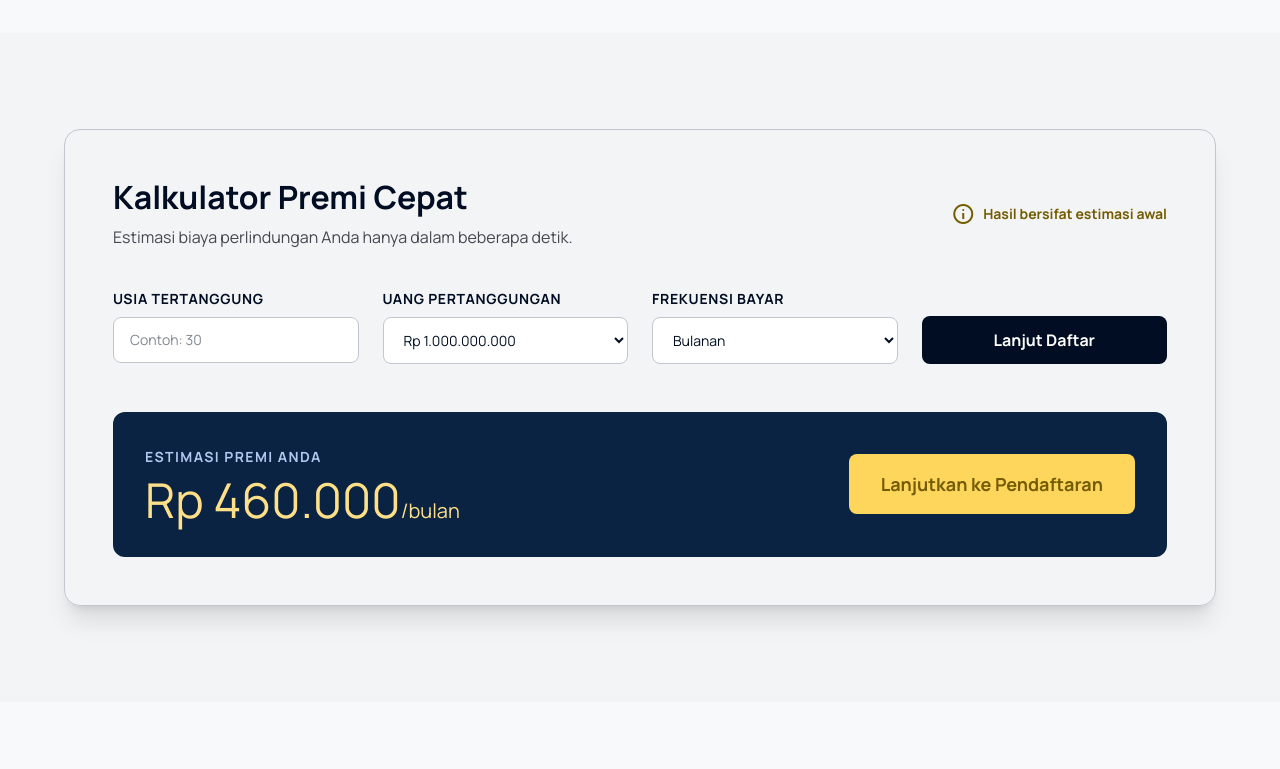
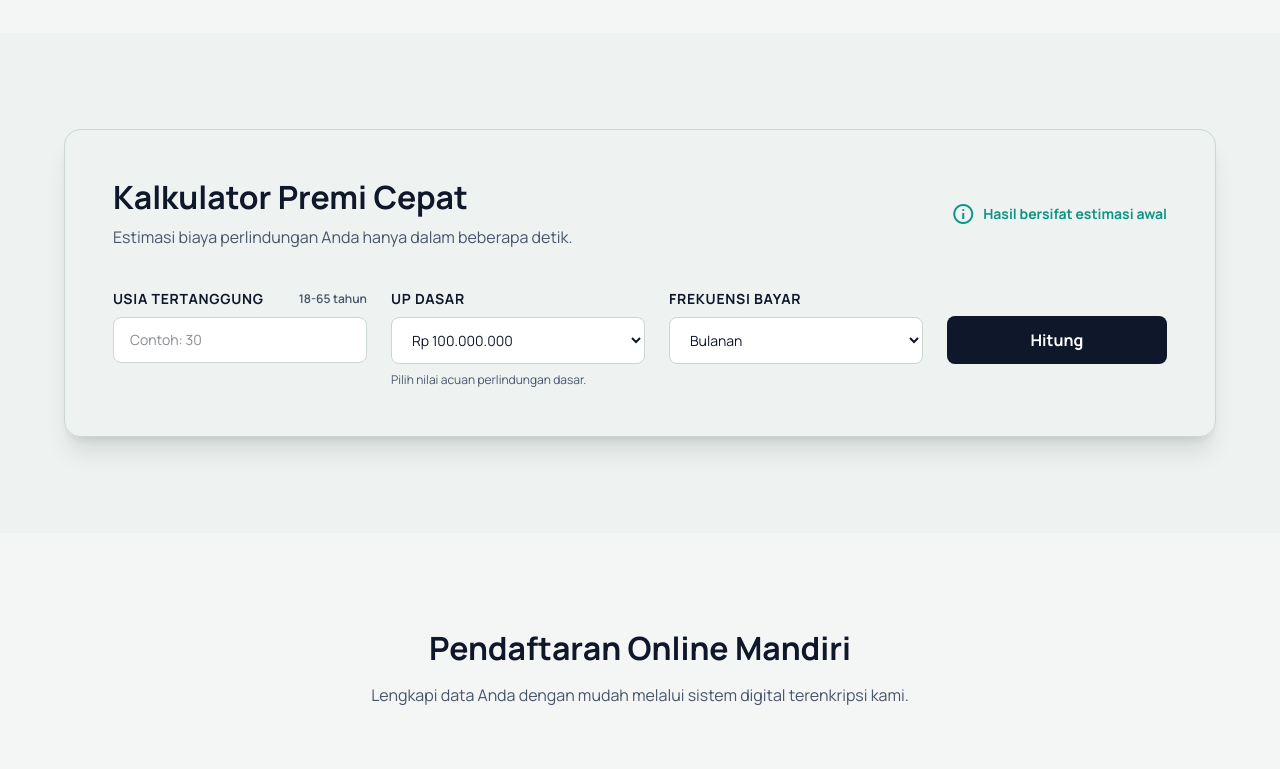
Before and after one commit to halannn/aman-jiwa, a React (Vite) app: page /products/daftar-asuransi in a window 1280 px wide. Shown: the part 1440-2209 px from the top of the page. Built offline with nearby package versions, Linux system fonts and the light colour scheme.

Commit message:
fix : update calculating premi

```diff
--- a/src/index.css
+++ b/src/index.css
@@ -1,27 +1,36 @@
 @import "tailwindcss";
 
 @theme {
-  --color-background: #f8f9fa;
-  --color-on-background: #191c1d;
+  /* Nature Teal theme */
+  --color-background: #f4f6f6; /* Light Gray-Green / Abu-abu Kehijauan Muda */
+  --color-on-background: #0f172a; /* Deep Charcoal / Arang Gelap */
 
-  --color-surface: #f8f9fa;
-  --color-surface-container-low: #f3f4f5;
+  --color-surface: #f4f6f6;
+  --color-surface-container-low: #eef3f2;
   --color-surface-container-lowest: #ffffff;
 
-  --color-primary: #000d22;
+  --color-primary: #0f172a; /* Text / Primary: Deep Charcoal / Arang Gelap */
   --color-on-primary: #ffffff;
-  --color-primary-container: #0a2342;
-  --color-on-primary-container: #768baf;
+  --color-primary-container: #134e4a;
+  --color-on-primary-container: #ccfbf1;
 
-  --color-secondary: #735c00;
-  --color-secondary-container: #fed65b;
-  --color-on-secondary-container: #745c00;
-  --color-secondary-fixed: #ffe088;
-  --color-secondary-fixed-dim: #e9c349;
-  --color-on-secondary-fixed: #241a00;
+  --color-secondary: #0d9488; /* Secondary / Teal: Teal / Toska Tua */
+  --color-on-secondary: #ffffff;
+  --color-secondary-container: #ccfbf1;
+  --color-on-secondary-container: #134e4a;
+  --color-secondary-fixed: #99f6e4;
+  --color-secondary-fixed-dim: #5eead4;
+  --color-on-secondary-fixed: #0f172a;
 
-  --color-on-surface-variant: #44474e;
-  --color-outline-variant: #c4c6cf;
+  --color-accent: #059669; /* Accent / CTA: Emerald Green / Hijau Zamrud */
+  --color-on-accent: #ffffff;
+  --color-cta: #059669;
+  --color-on-cta: #ffffff;
+
+  --color-on-surface: #0f172a;
+  --color-on-surface-variant: #475569;
+  --color-outline: #94a3b8;
+  --color-outline-variant: #cbd5d1;
 
   --spacing-margin-mobile: 16px;
   --spacing-margin-desktop: 64px;
@@ -62,20 +71,19 @@
   --text-label-sm--letter-spacing: 0.05em;
   --text-label-sm--font-weight: 600;
 
-  --color-tertiary-container: #002445;
-  --color-surface-container: #edeeef;
-  --color-on-secondary-fixed-variant: #574500;
-  --color-surface-variant: #e1e3e4;
+  --color-tertiary-container: #0f766e;
+  --color-surface-container: #e6eeee;
+  --color-on-secondary-fixed-variant: #115e59;
+  --color-surface-variant: #dce7e5;
 
-  --color-primary-fixed-dim: #b2c7ef;
-  --color-surface-container-high: #e7e8e9;
-  --color-surface-container-highest: #e1e3e4;
+  --color-primary-fixed: #e2e8f0;
+  --color-primary-fixed-dim: #cbd5e1;
+  --color-on-primary-fixed-variant: #334155;
+  --color-surface-container-high: #dfe9e7;
+  --color-surface-container-highest: #d7e3e1;
 
-  --color-primary-fixed: #d5e3ff;
-  --color-primary-fixed-dim: #b2c7ef;
-  --color-on-primary-fixed-variant: #324768;
-  --color-tertiary-fixed: #d3e4ff;
-  --color-tertiary: #000e20;
+  --color-tertiary-fixed: #d1fae5;
+  --color-tertiary: #059669;
 }
 
 .material-symbols-outlined {
@@ -98,7 +106,7 @@
 }
 
 .card-hover:hover {
-  box-shadow: 0 20px 40px -15px rgba(0, 13, 34, 0.15);
+  box-shadow: 0 20px 40px -15px rgba(15, 23, 42, 0.15);
   transform: translateY(-4px);
 }
 
@@ -118,11 +126,11 @@
 }
 
 .premium-shadow {
-  box-shadow: 0 10px 30px -5px rgba(10, 35, 66, 0.15);
+  box-shadow: 0 10px 30px -5px rgba(15, 23, 42, 0.15);
 }
 
 .hero-gradient {
-  background: linear-gradient(135deg, #0a2342 0%, #000d22 100%);
+  background: linear-gradient(135deg, #0d9488 0%, #0f172a 100%);
 }
 
 .profile-reveal {
@@ -151,18 +159,18 @@
 }
 
 .gold-gradient {
-  background: linear-gradient(135deg, #fed65b 0%, #735c00 100%);
+  background: linear-gradient(135deg, #5eead4 0%, #0d9488 100%);
 }
 
 .gold-gradient-text {
-  background: linear-gradient(135deg, #ffe088 0%, #735c00 100%);
+  background: linear-gradient(135deg, #99f6e4 0%, #0d9488 100%);
   -webkit-background-clip: text;
   -webkit-text-fill-color: transparent;
 }
 
 .gcg-card-hover:hover {
   transform: translateY(-5px);
-  border-color: #ffe088;
+  border-color: #99f6e4;
 }
 
 .gcg-card-hover:hover .material-symbols-outlined {
@@ -180,12 +188,12 @@
 
 .bento-card:hover {
   transform: translateY(-4px);
-  box-shadow: 0 20px 40px rgba(0, 13, 34, 0.12);
-  border-color: #735c00;
+  box-shadow: 0 20px 40px rgba(15, 23, 42, 0.12);
+  border-color: #0d9488;
 }
 
 .gold-glow:hover {
-  box-shadow: 0 0 20px rgba(254, 214, 91, 0.4);
+  box-shadow: 0 0 20px rgba(5, 150, 105, 0.35);
 }
 
 @keyframes pulse-gold {
--- a/src/pages/products/DaftarAsuransi.jsx
+++ b/src/pages/products/DaftarAsuransi.jsx
@@ -77,32 +77,87 @@ const inputClass =
 const selectClass =
   "w-full rounded-lg border border-outline-variant bg-white px-4 py-3 text-sm text-primary outline-none transition focus:border-secondary focus:ring-2 focus:ring-secondary/20";
 
+const basicSumAssured = 100000000;
+const ageErrorMessage = "Usia masuk yang diperbolehkan adalah 18 - 65 tahun.";
+const sumAssuredOptions = [
+  { value: 100000000, label: "Rp 100.000.000" },
+  { value: 200000000, label: "Rp 200.000.000" },
+  { value: 5000000000, label: "Rp 5.000.000.000" },
+  { value: 10000000000, label: "Rp 10.000.000.000" },
+];
+const premiumMatrix = [
+  {
+    minAge: 18,
+    maxAge: 30,
+    premiums: { Bulanan: 200000, Semesteran: 1140000, Tahunan: 2160000 },
+  },
+  {
+    minAge: 31,
+    maxAge: 40,
+    premiums: { Bulanan: 250000, Semesteran: 1425000, Tahunan: 2700000 },
+  },
+  {
+    minAge: 41,
+    maxAge: 50,
+    premiums: { Bulanan: 350000, Semesteran: 1995000, Tahunan: 3780000 },
+  },
+  {
+    minAge: 51,
+    maxAge: 60,
+    premiums: { Bulanan: 550000, Semesteran: 1135000, Tahunan: 5940000 },
+  },
+  {
+    minAge: 61,
+    maxAge: 65,
+    premiums: { Bulanan: 850000, Semesteran: 4845000, Tahunan: 9180000 },
+  },
+];
+const currencyFormatter = new Intl.NumberFormat("id-ID", {
+  style: "currency",
+  currency: "IDR",
+  maximumFractionDigits: 0,
+});
+
 export default function DaftarAsuransi() {
   const [showSuccess, setShowSuccess] = useState(false);
+  const [showCalculation, setShowCalculation] = useState(false);
+  const [hasCalculationAttempt, setHasCalculationAttempt] = useState(false);
   const [age, setAge] = useState("");
-  const [sumAssured, setSumAssured] = useState("1000000000");
+  const [sumAssured, setSumAssured] = useState(String(basicSumAssured));
   const [frequency, setFrequency] = useState("Bulanan");
+  const numericAge = Number(age);
+  const isAgeMissing = age === "";
+  const hasAgeError = age !== "" && (numericAge < 18 || numericAge > 65);
+  const showAgeError = hasAgeError || (hasCalculationAttempt && isAgeMissing);
+  const canCalculate = !isAgeMissing && !hasAgeError;
+  const selectedSumAssured = Number(sumAssured);
 
   const premium = useMemo(() => {
     const numericAge = Number(age || 30);
-    const assured = Number(sumAssured);
+    const matrixRow = premiumMatrix.find(
+      (row) => numericAge >= row.minAge && numericAge <= row.maxAge,
+    );
 
-    const basePremium = assured / 2500;
-    const ageAdjustment = Math.max(numericAge - 25, 0) * 12000;
-    const monthlyPremium = Math.round(basePremium + ageAdjustment);
-
-    if (frequency === "Tahunan") {
-      return Math.round(monthlyPremium * 12 * 0.95);
+    if (!matrixRow) {
+      return 0;
     }
 
-    return monthlyPremium;
-  }, [age, sumAssured, frequency]);
+    return Math.round(
+      matrixRow.premiums[frequency] * (selectedSumAssured / basicSumAssured),
+    );
+  }, [age, frequency, selectedSumAssured]);
 
-  const formattedPremium = new Intl.NumberFormat("id-ID", {
-    style: "currency",
-    currency: "IDR",
-    maximumFractionDigits: 0,
-  }).format(premium);
+  const formattedPremium = currencyFormatter.format(premium);
+  const formattedSumAssured = currencyFormatter.format(selectedSumAssured);
+  const formattedAccidentBenefit = currencyFormatter.format(
+    selectedSumAssured * 2,
+  );
+
+  const premiumPeriodLabel = {
+    Bulanan: "bulan",
+    Semesteran: "semester",
+    Tahunan: "tahun",
+  }[frequency];
 
   const handleSubmit = (event) => {
     event.preventDefault();
@@ -113,6 +168,17 @@ export default function DaftarAsuransi() {
         .getElementById("success-state")
         ?.scrollIntoView({ behavior: "smooth", block: "start" });
     }, 100);
+  };
+
+  const handleCalculate = () => {
+    setHasCalculationAttempt(true);
+
+    if (!canCalculate) {
+      setShowCalculation(false);
+      return;
+    }
+
+    setShowCalculation(true);
   };
 
   return (
@@ -378,83 +444,173 @@ export default function DaftarAsuransi() {
                 </div>
               </div>
 
-              <div className="grid grid-cols-1 gap-6 md:grid-cols-4">
+              <div className="grid grid-cols-1 gap-6 lg:grid-cols-[1fr_1fr_1fr_auto] lg:items-start">
                 <div className="flex flex-col gap-2">
-                  <label className="text-sm font-bold uppercase tracking-wider text-primary">
+                  <div className="flex items-center justify-between gap-3">
+                    <label
+                      className="text-sm font-bold uppercase tracking-wider text-primary"
+                      htmlFor="insured-age"
+                    >
                       Usia Tertanggung
                     </label>
 
+                    <span className="text-xs font-semibold text-on-surface-variant">
+                      18-65 tahun
+                    </span>
+                  </div>
+
                   <input
+                    id="insured-age"
                     value={age}
-                    onChange={(event) => setAge(event.target.value)}
-                    className={inputClass}
+                    onChange={(event) => {
+                      setAge(event.target.value);
+                      setShowCalculation(false);
+                    }}
+                    className={`${inputClass} ${
+                      showAgeError
+                        ? "border-red-500 focus:border-red-500 focus:ring-red-500/20"
+                        : ""
+                    }`}
                     placeholder="Contoh: 30"
                     type="number"
+                    min="18"
+                    max="65"
+                    aria-invalid={showAgeError}
+                    aria-describedby={showAgeError ? "age-error" : undefined}
                   />
+
+                  {showAgeError && (
+                    <p
+                      id="age-error"
+                      className="rounded-md bg-red-50 px-3 py-2 text-sm font-semibold text-red-600"
+                    >
+                      {ageErrorMessage}
+                    </p>
+                  )}
                 </div>
 
                 <div className="flex flex-col gap-2">
-                  <label className="text-sm font-bold uppercase tracking-wider text-primary">
-                    Uang Pertanggungan
+                  <label
+                    className="text-sm font-bold uppercase tracking-wider text-primary"
+                    htmlFor="basic-sum-assured"
+                  >
+                    UP Dasar
                   </label>
 
                   <select
+                    id="basic-sum-assured"
                     value={sumAssured}
-                    onChange={(event) => setSumAssured(event.target.value)}
+                    onChange={(event) => {
+                      setSumAssured(event.target.value);
+                      setShowCalculation(false);
+                    }}
                     className={selectClass}
                   >
-                    <option value="500000000">Rp 500.000.000</option>
-                    <option value="1000000000">Rp 1.000.000.000</option>
-                    <option value="2500000000">Rp 2.500.000.000</option>
+                    {sumAssuredOptions.map((option) => (
+                      <option key={option.value} value={option.value}>
+                        {option.label}
+                      </option>
+                    ))}
                   </select>
+
+                  <span className="text-xs text-on-surface-variant">
+                    Pilih nilai acuan perlindungan dasar.
+                  </span>
                 </div>
 
                 <div className="flex flex-col gap-2">
-                  <label className="text-sm font-bold uppercase tracking-wider text-primary">
+                  <label
+                    className="text-sm font-bold uppercase tracking-wider text-primary"
+                    htmlFor="payment-frequency"
+                  >
                     Frekuensi Bayar
                   </label>
 
                   <select
+                    id="payment-frequency"
                     value={frequency}
-                    onChange={(event) => setFrequency(event.target.value)}
+                    onChange={(event) => {
+                      setFrequency(event.target.value);
+                      setShowCalculation(false);
+                    }}
                     className={selectClass}
                   >
                     <option>Bulanan</option>
+                    <option>Semesteran</option>
                     <option>Tahunan</option>
                   </select>
                 </div>
 
-                <div className="flex flex-col justify-end">
-                  <a
-                    href="#registration"
-                    className="w-full rounded-lg bg-primary py-3 text-center font-bold text-on-primary transition-colors hover:bg-tertiary"
+                <div className="flex flex-col justify-end lg:min-w-[220px] lg:pt-[27px]">
+                  <button
+                    className={`w-full rounded-lg px-6 py-3 text-center font-bold transition-colors ${
+                      hasAgeError
+                        ? "cursor-not-allowed bg-outline-variant text-on-surface-variant"
+                        : "bg-primary text-on-primary hover:bg-tertiary"
+                    }`}
+                    type="button"
+                    onClick={handleCalculate}
+                    disabled={hasAgeError}
                   >
-                    Lanjut Daftar
-                  </a>
+                    Hitung
+                  </button>
                 </div>
               </div>
 
-              <div className="mt-12 flex flex-col items-center justify-between gap-8 rounded-xl bg-primary-container p-8 text-surface-bright md:flex-row">
+              {showCalculation && (
+                <div className="mt-10 overflow-hidden rounded-xl border border-secondary/20 bg-white shadow-lg">
+                  <div className="flex flex-col gap-4 bg-primary-container p-8 text-surface-bright md:flex-row md:items-end md:justify-between">
                     <div>
                       <span className="text-sm font-bold uppercase tracking-widest text-primary-fixed-dim">
-                    Estimasi Premi Anda
+                        Total Premi Terpilih
                       </span>
 
                       <div className="font-display-lg mt-2 text-4xl text-secondary-fixed md:text-5xl">
                         {formattedPremium}
                         <span className="text-xl font-normal">
-                      /{frequency === "Bulanan" ? "bulan" : "tahun"}
+                          /{premiumPeriodLabel}
                         </span>
                       </div>
                     </div>
 
-                <a
-                  href="#registration"
-                  className="rounded-lg bg-secondary-container px-8 py-4 text-lg font-bold text-on-secondary-container transition-transform hover:scale-105"
-                >
-                  Lanjutkan ke Pendaftaran
-                </a>
+                    <div className="rounded-lg bg-secondary-container px-5 py-4 text-on-secondary-container">
+                      <span className="block text-xs font-bold uppercase tracking-widest">
+                        Masa Pertanggungan
+                      </span>
+
+                      <span className="mt-1 block text-lg font-bold">
+                        Sampai Usia 99 Tahun
+                      </span>
                     </div>
+                  </div>
+
+                  <div className="grid grid-cols-1 gap-4 p-8 md:grid-cols-2">
+                    <BenefitItem
+                      label="Santunan Meninggal Dunia (Sakit/Sebab Alami)"
+                      value={`${formattedSumAssured} (100% UP)`}
+                    />
+                    <BenefitItem
+                      label="Santunan Meninggal Dunia (Kecelakaan)"
+                      value={`${formattedAccidentBenefit} (200% UP)`}
+                    />
+                    <BenefitItem
+                      label="Manfaat Cacat Tetap Total"
+                      value={`${formattedSumAssured} (100% UP)`}
+                    />
+                    <BenefitItem
+                      label="Manfaat Akhir Masa Pertanggungan"
+                      value="100% Nilai Tunai yang terbentuk di usia 99 tahun."
+                    />
+                  </div>
+
+                  <div className="border-t border-outline-variant bg-surface-container-low px-8 py-4">
+                    <p className="text-xs leading-relaxed text-on-surface-variant">
+                      Catatan: Angka di atas merupakan simulasi awal berdasarkan
+                      dokumen Polis Aman Jiwa,
+                    </p>
+                  </div>
+                </div>
+              )}
             </div>
           </div>
         </section>
@@ -809,6 +965,18 @@ function ProgressSteps() {
   );
 }
 
+function BenefitItem({ label, value }) {
+  return (
+    <div className="rounded-lg border border-outline-variant bg-surface p-5">
+      <span className="mb-2 block text-sm font-semibold text-on-surface-variant">
+        {label}
+      </span>
+
+      <span className="block text-lg font-bold text-primary">{value}</span>
+    </div>
+  );
+}
+
 function FormSection({ number, title, children }) {
   return (
     <div>
```
Also changed, not shown: src/pages/Home.jsx (+7 -6 lines). Lines whose indentation alone changed are shown as unchanged.
